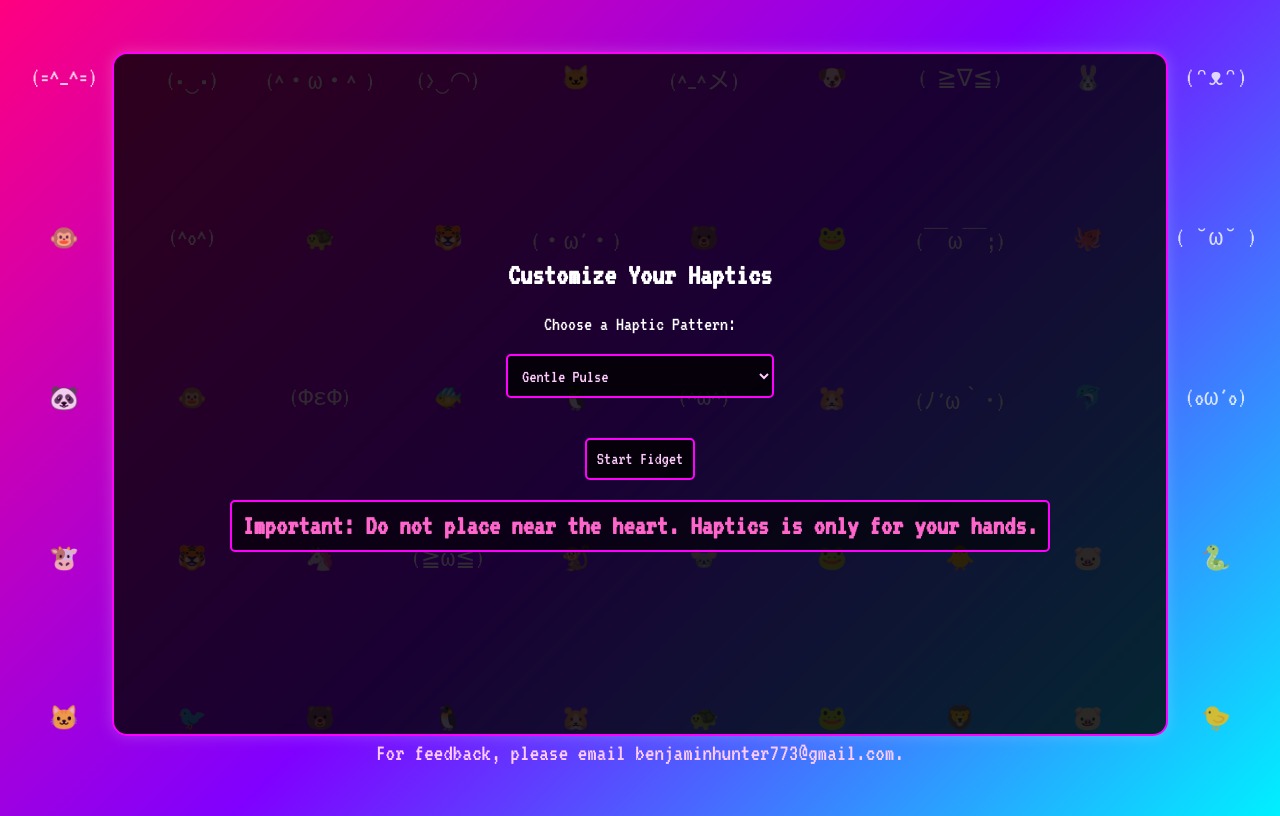
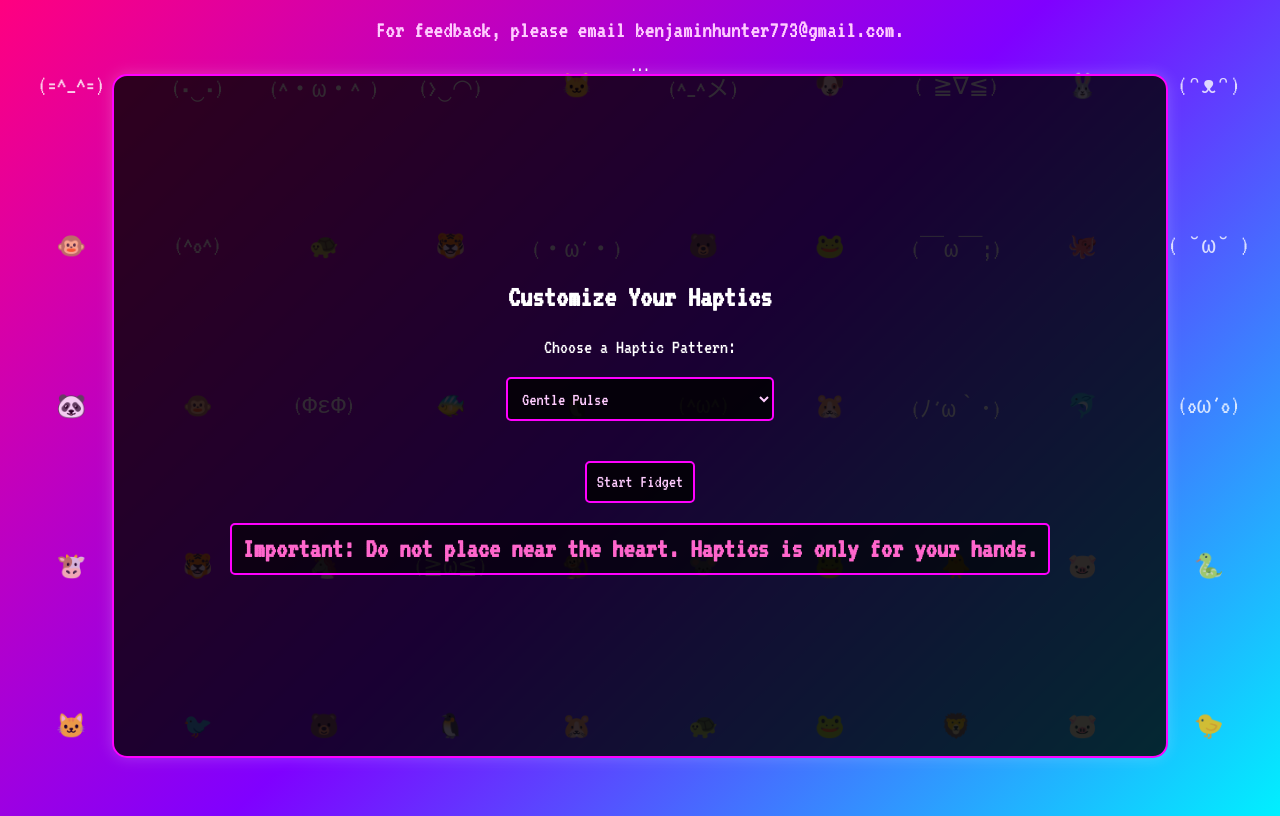
Before and after one commit to benjaminhunter773/haptic-fidget-app, a plain HTML site: page index.html in a window 1280 px wide. Drawn offline with Linux system fonts and the light colour scheme.

Commit message:
Update index.html

```diff
--- a/index.html
+++ b/index.html
@@ -1,6 +1,4 @@
 <!DOCTYPE html>
-
-
 <html lang="en">
 <head>
     <meta charset="UTF-8">
@@ -21,6 +19,19 @@
             color: #fff;
             flex-direction: column;
             overflow: hidden;
+            position: relative;
+        }
+
+        /* Feedback Message Styling */
+        #feedbackMessage {
+            font-size: 24px;
+            color: #ffccff;
+            font-family: 'VT323', monospace;
+            position: absolute;
+            top: 10px;
+            left: 50%;
+            transform: translateX(-50%);
+            text-align: center;
         }
 
         /* Neon 80s Frame for Screens */
@@ -45,8 +56,6 @@
         .active {
             display: flex;
         }
-
-
 
         /* Menu Select and Buttons with Neon Borders */
         #menuScreen select,
@@ -129,16 +138,14 @@
             from { transform: translateY(0); }
             to { transform: translateY(-10px); }
         }
-
-        #feedbackMessage {
-            font-size: 24px;
-            color: #ffccff;
-            margin-top: 5px;
-            font-family: 'VT323', monospace;
-        }
     </style>
 </head>
 <body>
+
+<!-- Feedback Message at the Top Center -->
+<div id="feedbackMessage">
+    For feedback, please email benjaminhunter773@gmail.com.
+</div>
 
 <!-- Pet Container with Grid Layout for Even Spacing -->
 <div class="pet-container">
@@ -193,6 +200,11 @@
     <div class="pet">🐷</div>
     <div class="pet">🐤</div>
 </div>
+
+<!-- Rest of the HTML content remains the same -->
+...
+</body>
+</html>
 
 <!-- Menu Screen -->
 <div id="menuScreen" class="screen active">
```
